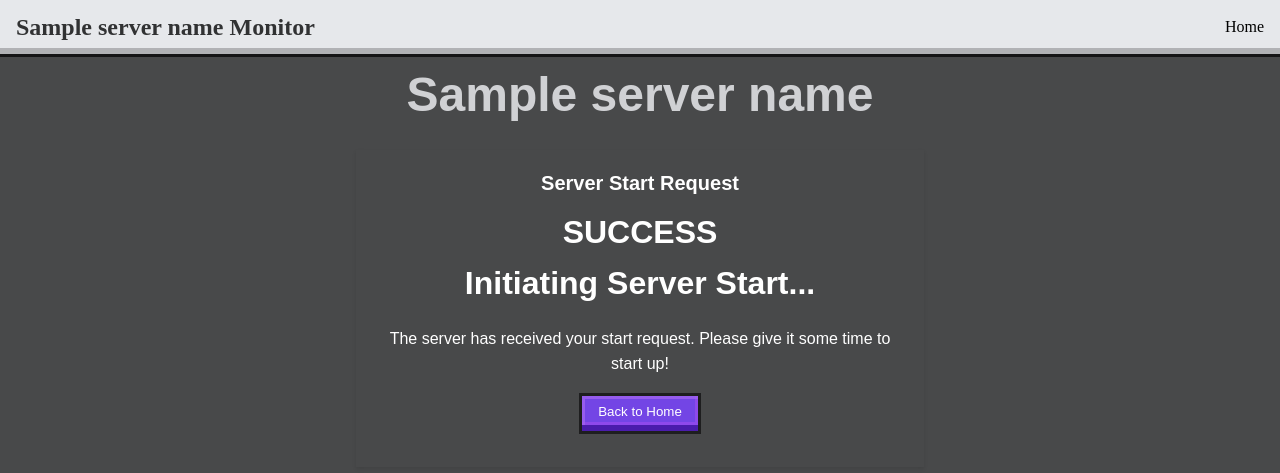
After one commit to pinapelz/mcserver-monitor, a Flask app: template templates/success.html in a window 1280 px wide. The commit adds this page. Shown: the top 473 px of the page. Run offline with Flask 3, Linux system fonts and the light colour scheme; the template is opened without the code that fills it: most values are stand-ins (such as "Sample title", 1, 10 or a date in 2020); parts of the project's set-up code (start-up, migrations or seed data) failed here and were passed over; some web fonts are replaced.

Commit message:
feat: optionmal password authentication

```diff
--- a/app.py
+++ b/app.py
@@ -1,4 +1,4 @@
-from flask import Flask, render_template
+from flask import Flask, render_template, request, redirect
 from flask_cors import CORS
 import file_util
 import server_handler
@@ -31,6 +31,7 @@ START_SCRIPT_PATH = os.getenv("START_SCRIPT_PATH", "start.sh")
 STOP_SCRIPT_PATH = os.getenv("STOP_SCRIPT_PATH", "stop.sh")
 SERVER_NAME = os.getenv("SERVER_NAME", "My Server")
 WEBUI_DEBUG_PORT = os.getenv("WEBUI_DEBUG_PORT", 5070)
+AUTH_PASSWORD=os.getenv("AUTH_PASSWORD", None) # String or None
 
 file_util.create_file(STATE_FILE_PATH, default_val='false')
 timer = 0
@@ -40,6 +41,7 @@ def server_monitor():
     """
     Monitors the server and restarts it if there are no players on
     """
+    print("[Monitor] Allowing for some startup time... (30 sec)")
     global timer
     timer = TIME_TO_ACTION
     time.sleep(30)
@@ -81,21 +83,30 @@ def get_state():
     """
     Returns the current state of the server as known locally
     """
-    return file_util.get_file_contents(STATE_FILE_PATH)
+    requires_auth = True if AUTH_PASSWORD is not None else False
+    return {
+        "state": file_util.get_file_contents(STATE_FILE_PATH),
+        "requires_auth": requires_auth
+    }
 
 
-@app.route('/request_on', methods=['GET'])
+@app.route('/request_on', methods=['POST'])
 def request_on():
     """
     Requests the server to turn on
     """
+    if AUTH_PASSWORD is not None:
+        auth_password = request.form.get('auth_password')
+        if auth_password != AUTH_PASSWORD:
+            return render_template('auth_failed.html', server_name=SERVER_NAME)
+
     if file_util.get_file_contents(STATE_FILE_PATH) == 'true':
         message = ALREADY_ON_MESSAGE
     else:
         server_handler.start_server(START_SCRIPT_PATH)
         file_util.set_file_contents(STATE_FILE_PATH, 'true')
         message = TURNING_ON_MESSAGE
-    return render_template('request_on.html', server_name=SERVER_NAME, message=message)
+    return render_template('success.html', server_name=SERVER_NAME, message=message)
 
 
 @app.route('/')
@@ -105,13 +116,17 @@ def home():
     """
     global timer
     state = file_util.get_file_contents(STATE_FILE_PATH)
-    return render_template("index.html", status=state, server_name=SERVER_NAME, time_remaining=timer, player_interval=PLAYER_CHECK_INTERVAL)
+    requires_auth = AUTH_PASSWORD is not None
+    return render_template(
+        "index.html",
+        status=state,
+        server_name=SERVER_NAME,
+        time_remaining=timer,
+        player_interval=PLAYER_CHECK_INTERVAL,
+        requires_auth=requires_auth
+    )
 
 def monitor_loop():
-    print("[Monitor] Allowing for some startup time... (30 sec)")
-    if file_util.get_file_contents(STATE_FILE_PATH) == 'false':
-        server_handler.start_server(START_SCRIPT_PATH)
-        file_util.set_file_contents(STATE_FILE_PATH, 'true')
     while True:
         if file_util.get_file_contents(STATE_FILE_PATH) == 'true':
             print("[Monitor Loop] Starting server monitor...")
--- /dev/null
+++ b/templates/success.html
@@ -0,0 +1,51 @@
+<!DOCTYPE html>
+<html lang="en">
+<head>
+  <meta charset="UTF-8">
+  <title>{{ server_name }}  - Start Server</title>
+  <link rel="stylesheet" type="text/css" href="{{ url_for('static', filename='minecraft.css') }}">
+  <style>
+    .centered-container {
+      max-width: 600px;
+      margin: 0 auto;
+      text-align: center;
+    }
+    .centered-button {
+      display: block;
+      margin: 1rem auto;
+    }
+  </style>
+</head>
+<body class="bg-secondary" style="margin:0; padding:0;">
+  <nav class="navbar">
+    <div class="navbar-brand">{{ server_name }} Monitor</div>
+    <ul class="navbar-nav">
+      <li><a href="/">Home</a></li>
+    </ul>
+  </nav>
+  <div class="container my-lg centered-container">
+    <h1 class="font-ten text-accent mb-md" style="font-size: 3rem;">{{ server_name }}</h1>
+    <div class="card">
+      <div class="card-header">
+        Server Start Request
+      </div>
+      <div class="card-body">
+        <h2>
+          SUCCESS <br/>
+          {% if message %}
+            {{ message }}
+          {% else %}
+            Initiating Server Start...
+          {% endif %}
+        </h2>
+        <p class="mb-md">
+          The server has received your start request. Please give it some time to start up!
+        </p>
+        <button class="button button-secondary centered-button" onclick="window.location.href='/'">
+          Back to Home
+        </button>
+      </div>
+    </div>
+  </div>
+</body>
+</html>
```
Also changed, not shown: templates/auth_failed.html (renamed from templates/request_on.html, +5 -11 lines), templates/index.html (+11 -5 lines), 1 other file.
